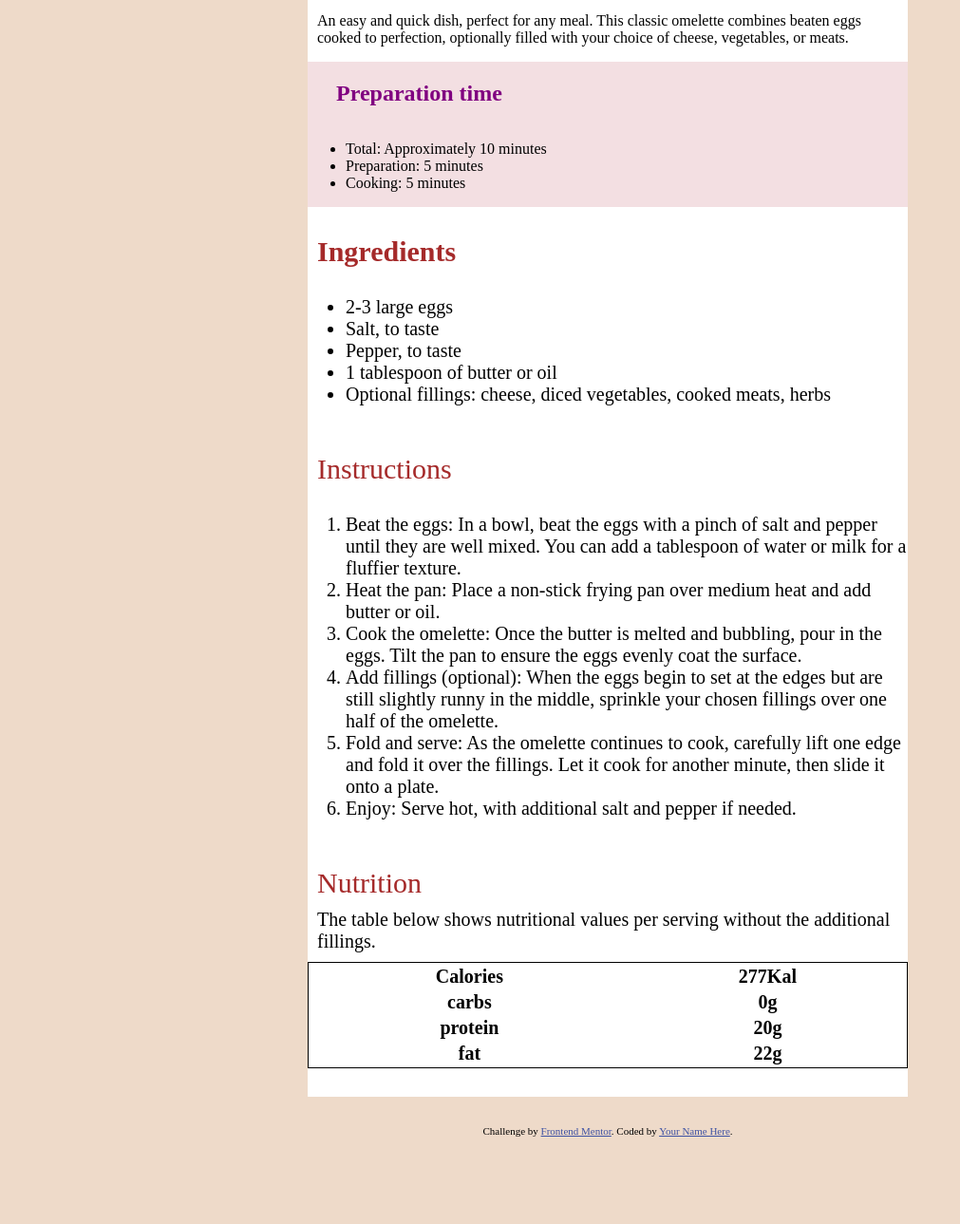
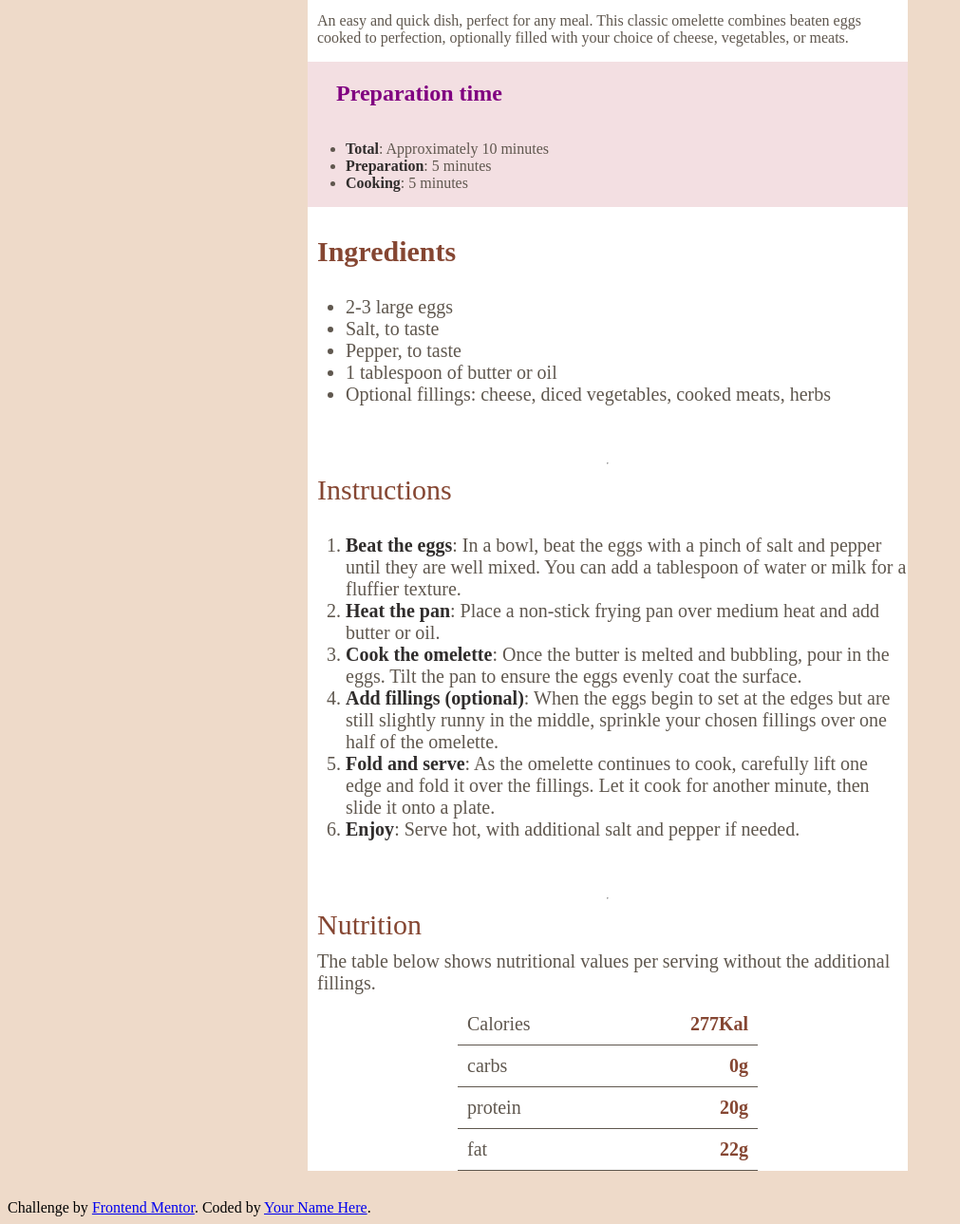
Before and after one commit to MANLIKEKESS/First-Test, a plain HTML site: page index.html in a window 1280 px wide. Shown: the part 87-1376 px from the top of the page at 95% size, without its empty margins (0-1011 px from the left). Before the commit the page ends 1292 px from the top, so only its background shows below. Drawn offline with Linux system fonts and the light colour scheme.

Commit message:
Add files via upload

```diff
--- a/index.html
+++ b/index.html
@@ -7,145 +7,11 @@
   <link rel="icon" type="image/png" sizes="32x32" href="./assets/images/favicon-32x32.png">
 
   <title>Frontend Mentor | Recipe page</title>
-
+  <link rel="stylesheet" href="recipe.css">
   <!-- Feel free to remove these styles or customise in your own stylesheet 👍 -->
-  <style>
-    .attribution { font-size: 11px; text-align: center; }
-    .attribution a { color: hsl(228, 45%, 44%); }
-  </style>
 </head>
 <body style="background-color: rgb(238, 218, 201);">
   <div class="d">
-    <style>
-      .d {
-        background-color: white;
-        margin: auto;
-        width: 50%;
-      }
-      .i {
-        width: 100%;
-      }
-
-      .h11 {
-        text-align: left;
-        margin-bottom: 10px;
-        margin-left: 30px;
-      }
-
-      .pi {
-        margin-left: 10px;
-        margin-right: 20px;
-        text-align: left;
-        width: 600px;
-      }
-
-      .h12 {
-        color: purple;
-        margin-left: 30px;
-      }
-
-      .de {
-        background-color: rgb(243, 223, 226);
-        display: flex;
-        flex-direction: column;
-        margin-bottom: 30px;
-        margin-left: 0px;
-      }
-
-      .h14 {
-        margin-bottom: 10px;
-        margin-top: 10px;
-        font-size: 20px;
-        margin-left: 30px;
-      }
-
-      .h13 {
-        margin-left: 30px;
-        margin-bottom: 10px;
-        font-size: 20px;
-      }
-
-      .h15 {
-        margin-left: 30px;
-        margin-top: 10px;
-        font-size: 20px;
-      }
-
-      .h16 {
-        color: brown;
-        font-size: 30px;
-        margin-top: auto;
-        margin-bottom: 10px;
-        margin-left: 10px;
-      }
-
-      .p1 {
-        display: flex;
-        flex-direction: column;
-        margin-top: auto;
-        margin-bottom: 30px;
-        font-size: 20px;
-      }
-
-
-      .pet {
-        color: brown;
-        font-size: 30px;
-        margin-top: auto;
-        margin-bottom: 10px;
-        margin-left: 10px;
-      }
-
-      .a12 {
-        border: 10px;
-        display: flex;
-        flex-direction: column;
-        margin-top: auto;
-        margin-bottom: 30px;
-        font-size: 20px
-      }
-
-      .bet{
-        margin-bottom: 10px;
-        margin-left: 10px;
-      }
-
-      .loki {
-         color: brown;
-        font-size: 30px;
-        margin-top: auto;
-        margin-bottom: 10px;
-        margin-left: 10px;
-      }
-
-      .water {
-        font-size: 20px;
-         margin-bottom: 10px;
-        margin-left: 10px;
-      }
-
-      .jet {
-         border: 10px;
-        display: flex;
-        flex-direction: column;
-        margin-top: auto;
-        margin-bottom: 30px;
-        font-size: 20px
-
-      }
-
-      .wet {
-         margin-bottom: 10px;
-        margin-left: 10px;
-        table-layout: auto;
-
-      }
-
-      .t {
-        margin-bottom: 30px;
-        border: 1px solid black;
-      }
-    </style>
   <img src="assets/images/image-omelette.jpeg" class="i" alt="">
   <h1 class="h11">Simple Omelette Recipe</h1>
 
@@ -153,15 +19,15 @@
   to perfection, optionally filled with your choice of cheese, vegetables, or meats.</p>
   <div class="de">
   <h2 class="h12">Preparation time</h2>
-  <ul>
-  <li>Total: Approximately 10 minutes</li>
-  <li>Preparation: 5 minutes</li>
-  <li>Cooking: 5 minutes</li>
+  <ul class="present">
+  <li><span class="spanish">Total</span>: Approximately 10 minutes</li>
+  <li><span class="spanish">Preparation</span>: 5 minutes</li>
+  <li><span class="spanish">Cooking</span>: 5 minutes</li>
   </ul>
   </div>
   <div class="p1">
   <h6 class="h16">Ingredients</h6>
-  <ul>
+  <ul class="new">
   <li>2-3 large eggs</li>
   <li>Salt, to taste</li>
   <li>Pepper, to taste</li>
@@ -169,52 +35,55 @@
   <li>Optional fillings: cheese, diced vegetables, cooked meats, herbs</li>
   </ul>
   </div>
-
   <div class="a12">
+    <hr>
   <p2 class="pet">Instructions</p2>
-  <ol>
-  <li>Beat the eggs: In a bowl, beat the eggs with a pinch of salt and pepper until they are well mixed.
+  <ol class="old">
+  <li><span class="spanish">Beat the eggs</span>: In a bowl, beat the eggs with a pinch of salt and pepper until they are well mixed.
   You can add a tablespoon of water or milk for a fluffier texture.</li>
 
-  <li>Heat the pan: Place a non-stick frying pan over medium heat and add butter or oil.</li>
+  <li><span class="spanish">Heat the pan</span>: Place a non-stick frying pan over medium heat and add butter or oil.</li>
 
-  <li>Cook the omelette: Once the butter is melted and bubbling, pour in the eggs. Tilt the pan to ensure
+  <li><span class="spanish">Cook the omelette</span>: Once the butter is melted and bubbling, pour in the eggs. Tilt the pan to ensure
   the eggs evenly coat the surface.</li>
 
-  <li>Add fillings (optional): When the eggs begin to set at the edges but are still slightly runny in the
+  <li><span class="spanish">Add fillings (optional)</span>: When the eggs begin to set at the edges but are still slightly runny in the
   middle, sprinkle your chosen fillings over one half of the omelette.</li>
 
-  <li>Fold and serve: As the omelette continues to cook, carefully lift one edge and fold it over the
+  <li><span class="spanish">Fold and serve</span>: As the omelette continues to cook, carefully lift one edge and fold it over the
   fillings. Let it cook for another minute, then slide it onto a plate.</li>
 
-  <li>Enjoy: Serve hot, with additional salt and pepper if needed.</li>
+  <li><span class="spanish">Enjoy</span>: Serve hot, with additional salt and pepper if needed.</li>
   </ol>
   </div>
   <div class="jet">
+    <hr class="line">
   <h19 class="loki">Nutrition</h19>
 
   <p3 class="water">The table below shows nutritional values per serving without the additional fillings.</p3>
 
-  <table class="t">
+  <table>
+    <div class="r">
     <tr>
-      <th>Calories</th>
-      <th>277Kal</th>
+      <td class="left">Calories</td>
+      <td class="right">277Kal</td>
     </tr>
 
     <tr>
-      <th>carbs</th>
-      <th>0g</th>
+      <td class="left">carbs</td>
+      <td class="right">0g</td>
     </tr>
 
     <tr>
-      <th>protein</th>
-      <th>20g</th>
+      <td class="left">protein</td>
+      <td class="right">20g</td>
     </tr>
 
     <tr>
-      <th>fat</th>
-      <th>22g</th>
+      <td class="left">fat</td>
+      <td class="right">22g</td>
     </tr>
+    </div>
     </table>
   </div>
   </div>
--- /dev/null
+++ b/recipe.css
@@ -0,0 +1,167 @@
+
+      .d {
+        background-color: white;
+        margin: auto;
+        width: 50%;
+      }
+      .i {
+        width: 100%;
+      }
+
+      .h11 {
+        text-align: left;
+        margin-bottom: 10px;
+        margin-left: 30px;
+      }
+
+      .pi {
+        margin-left: 10px;
+        margin-right: 20px;
+        text-align: left;
+        width: 600px;
+        color: hsl(30, 10%, 34%);
+      }
+
+      .h12 {
+        color: purple;
+        margin-left: 30px;
+      }
+
+      .de {
+        background-color: rgb(243, 223, 226);
+        display: flex;
+        flex-direction: column;
+        margin-bottom: 30px;
+        margin-left: 0px;
+      }
+
+      .h14 {
+        margin-bottom: 10px;
+        margin-top: 10px;
+        font-size: 20px;
+        margin-left: 30px;
+      }
+
+      .h13 {
+        margin-left: 30px;
+        margin-bottom: 10px;
+        font-size: 20px;
+      }
+
+      .h15 {
+        margin-left: 30px;
+        margin-top: 10px;
+        font-size: 20px;
+      }
+
+      .h16 {
+        color: hsl(14, 45%, 36%);
+        font-size: 30px;
+        margin-top: auto;
+        margin-bottom: 10px;
+        margin-left: 10px;
+      }
+
+      .p1 {
+        display: flex;
+        flex-direction: column;
+        margin-top: auto;
+        margin-bottom: 30px;
+        font-size: 20px;
+      }
+
+
+      .pet {
+        color: hsl(14, 45%, 36%);
+        font-size: 30px;
+        margin-top: auto;
+        margin-bottom: 10px;
+        margin-left: 10px;
+      }
+
+      .a12 {
+        border: 10px;
+        display: flex;
+        flex-direction: column;
+        margin-top: auto;
+        margin-bottom: 30px;
+        font-size: 20px
+      }
+
+      .bet{
+        margin-bottom: 10px;
+        margin-left: 10px;
+      }
+
+      .loki {
+         color: hsl(14, 45%, 36%);
+        font-size: 30px;
+        margin-top: auto;
+        margin-bottom: 10px;
+        margin-left: 10px;
+      }
+
+      .water {
+        font-size: 20px;
+         margin-bottom: 10px;
+        margin-left: 10px;
+        color: hsl(30, 10%, 34%);
+      }
+
+      .jet {
+         border: 10px;
+        display: flex;
+        flex-direction: column;
+        margin-top: auto;
+        margin-bottom: 30px;
+        font-size: 20px
+
+      }
+
+      .wet {
+         margin-bottom: 10px;
+        margin-left: 10px;
+        table-layout: auto;
+
+      }
+
+      table {
+        margin: auto;
+        width: 50%;
+        border-collapse: collapse;
+      }
+
+
+      tr,td {
+        border-bottom: solid 1px hsl(30, 10%, 34%);
+        padding: 10px;
+        margin-top: 10px;
+      }
+
+      .left {
+        text-align: left;
+        color: hsl(30, 10%, 34%);
+      }
+
+      .right {
+        text-align: right;
+        color: hsl(14, 45%, 36%);
+        font-weight: bold;
+      }
+
+      .old {
+        color: hsl(30, 10%, 34%);
+      }
+
+      .spanish {
+        color: hsl(24, 5%, 18%);
+        font-weight: bold;
+      }
+
+      .new {
+        color: hsl(30, 10%, 34%);
+      }
+
+      .present {
+        color: hsl(30, 10%, 34%);
+      }
```
